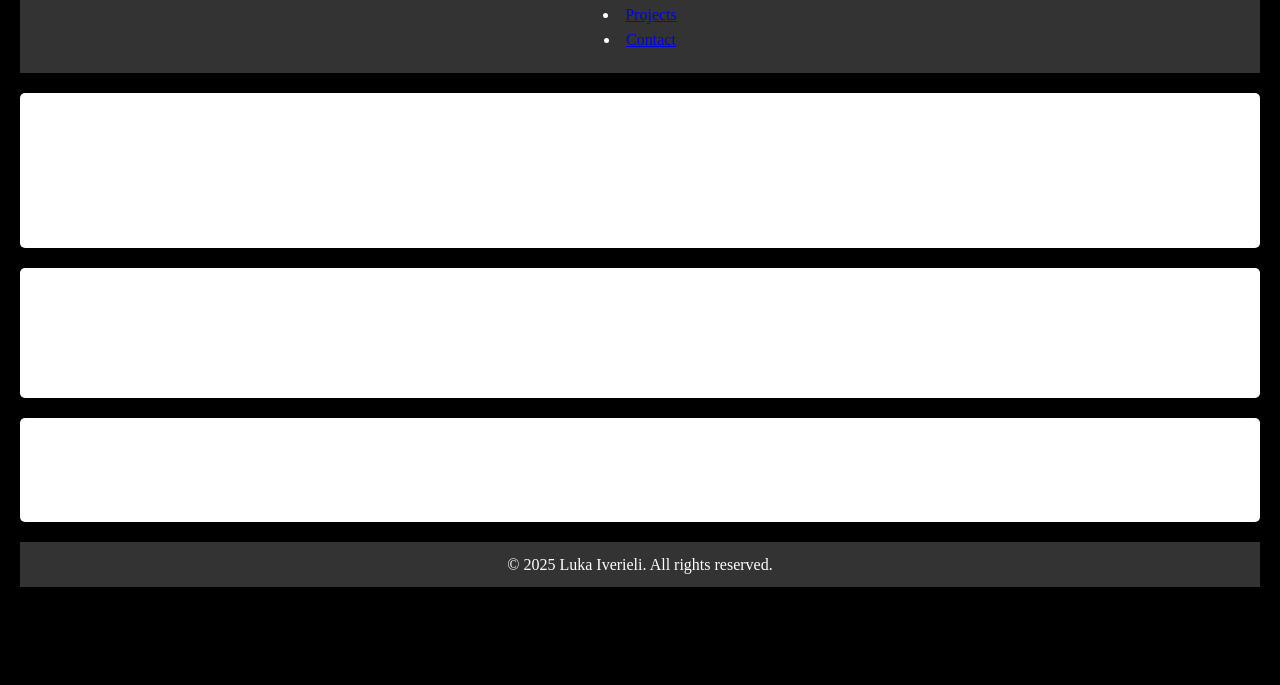
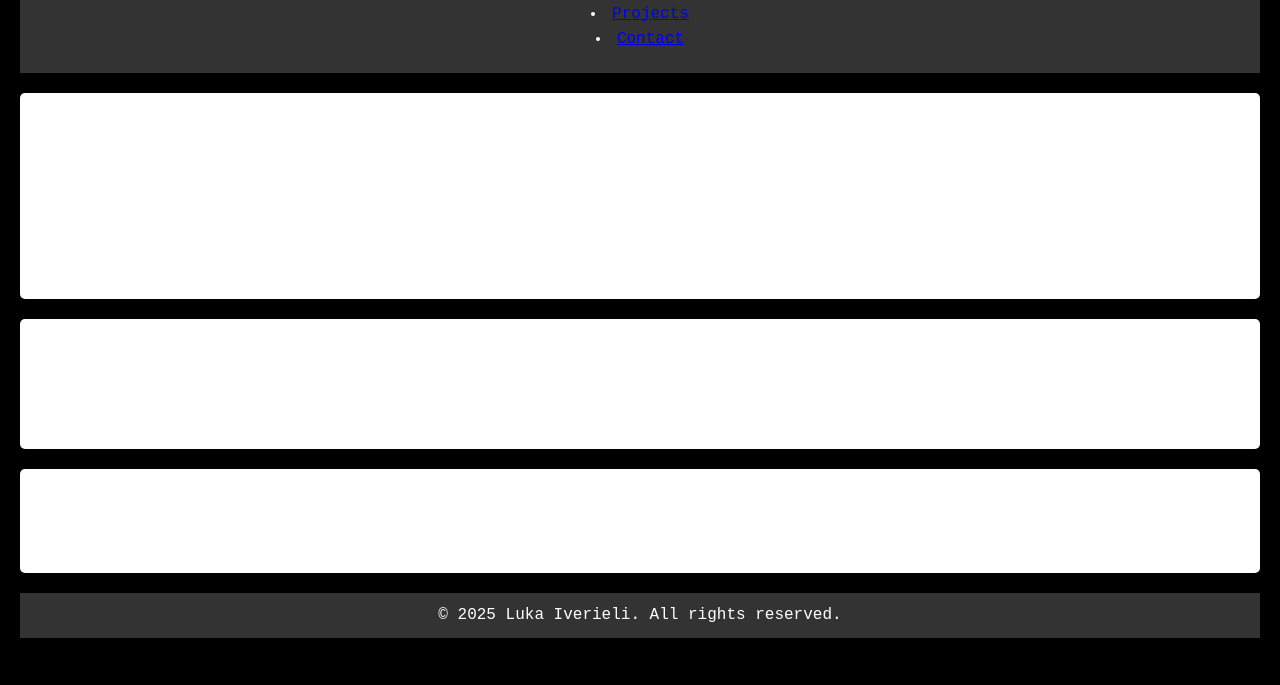
Before and after one commit to iveri99/iveri99.github.io, a plain HTML site: page index.html in a window 1280 px wide. Shown: the part 115-800 px from the top of the page. Drawn offline with Linux system fonts and the light colour scheme; a web font is replaced by a local one.

Commit message:
Updated font

```diff
--- a/styles.css
+++ b/styles.css
@@ -15,7 +15,7 @@
 
 /* Body styling */
 body {
-    font-family: "";
+    font-family: 'IBM Plex Mono', monospace;
     line-height: 1.6;
     background: #000000;
     color: #ffffff;
```
